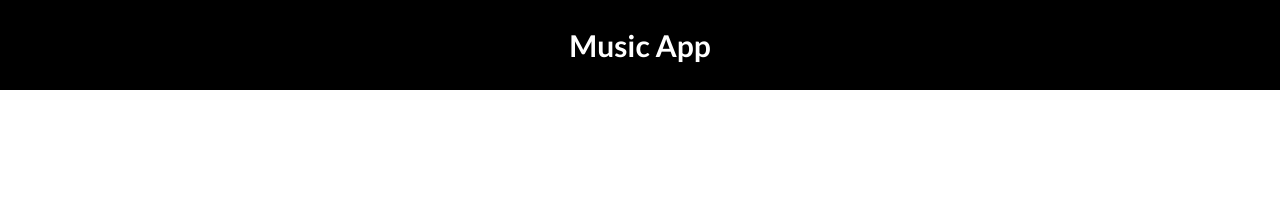
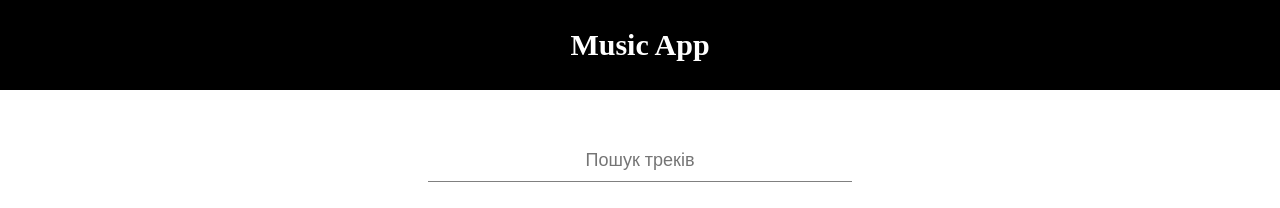
Before and after one commit to AndriiSalohub/music-app, a website built with Vite: page index.html in a window 1280 px wide. Built offline with nearby package versions, Linux system fonts and the light colour scheme.

Commit message:
added markup and styles for search input

```diff
--- a/css/style.css
+++ b/css/style.css
@@ -2,14 +2,52 @@
 :root {
     --font-family: "Lato", sans-serif;
     --text-primary: white;
+    --text-secondary: grey;
+}
+
+body {
+    font-family: var(--font-family);
 }
 
 .header {
     padding: 30px;
-    font-family: var(--font-family);
     color: var(--text-primary);
     font-size: 30px;
     font-weight: 700;
     background-color: black;
     text-align: center;
 }
+
+.main {
+    display: flex;
+    justify-content: center;
+    margin-top: 50px;
+}
+
+.main__search-input {
+    padding: 10px 20px;
+    width: 30%;
+    text-align: center;
+    color: var(--text-secondary);
+    font-size: 18px;
+    outline: none;
+    border: none;
+    border-bottom: 1px solid grey;
+}
+
+.main__search-input::placeholder {
+    font-size: 18px;
+    text-align: center;
+}
+
+@media (max-width: 1000px) {
+    .main__search-input {
+        width: 50%;
+    }
+}
+
+@media (max-width: 500px) {
+    .main__search-input {
+        width: 60%;
+    }
+}
--- a/index.html
+++ b/index.html
@@ -12,6 +12,13 @@
         <header class="header">
             <h1 class="header__title">Music App</h1>
         </header>
+        <main class="main">
+            <input
+                class="main__search-input"
+                type="text"
+                placeholder="Пошук треків"
+            />
+        </main>
         <script type="module" src="./js/main.js"></script>
     </body>
 </html>
```
